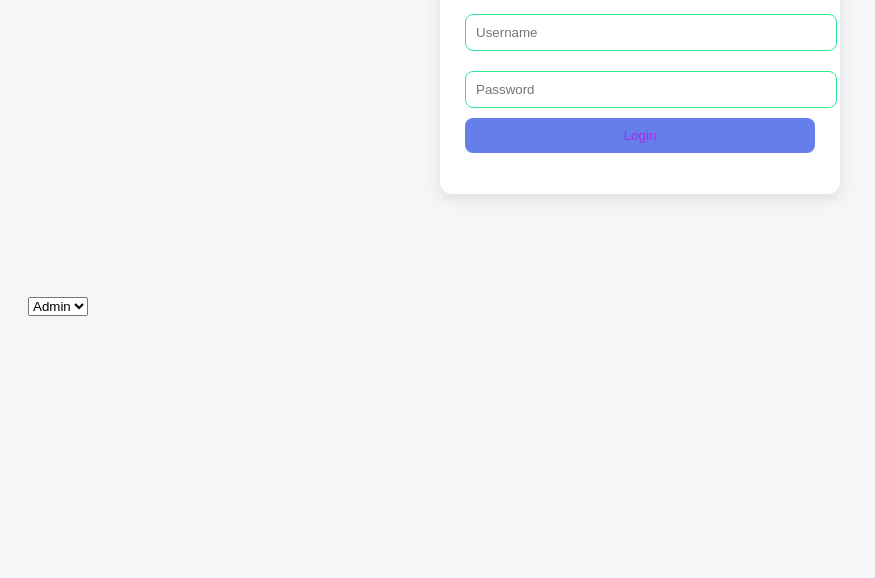
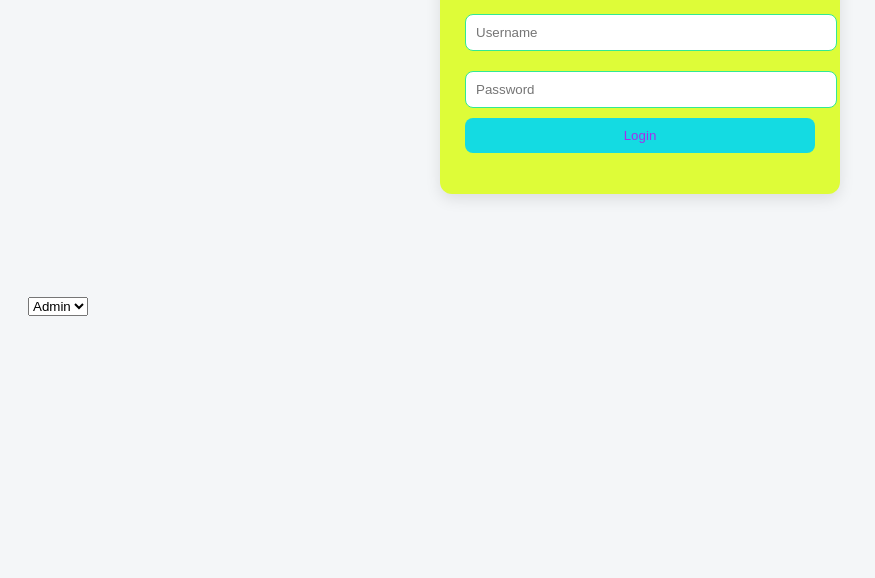
Before and after one commit to rashidsul112-beep/student-management-system, a plain HTML site: page login.html in a window 1280 px wide. Shown: the part 222-800 px from the top of the page, without its empty margins (0-875 px from the left). Drawn offline with Linux system fonts and the light colour scheme.

Commit message:
Update project ( replace old file )

```diff
--- a/style.css
+++ b/style.css
@@ -75,7 +75,7 @@ td button {
   max-width: 350px;
   margin: 100px auto;
   padding: 25px;
-  background: white;
+  background: rgb(222, 252, 56);
   border-radius: 12px;
   box-shadow: 0 5px 15px rgba(0,0,0,0.1);
   text-align: center;
@@ -94,7 +94,7 @@ td button {
   padding: 10px;
   border: none;
   border-radius: 8px;
-  background: #667eea;
+  background: #14dbe2;
   color: rgb(165, 46, 235);
   cursor: pointer;
 }
```
